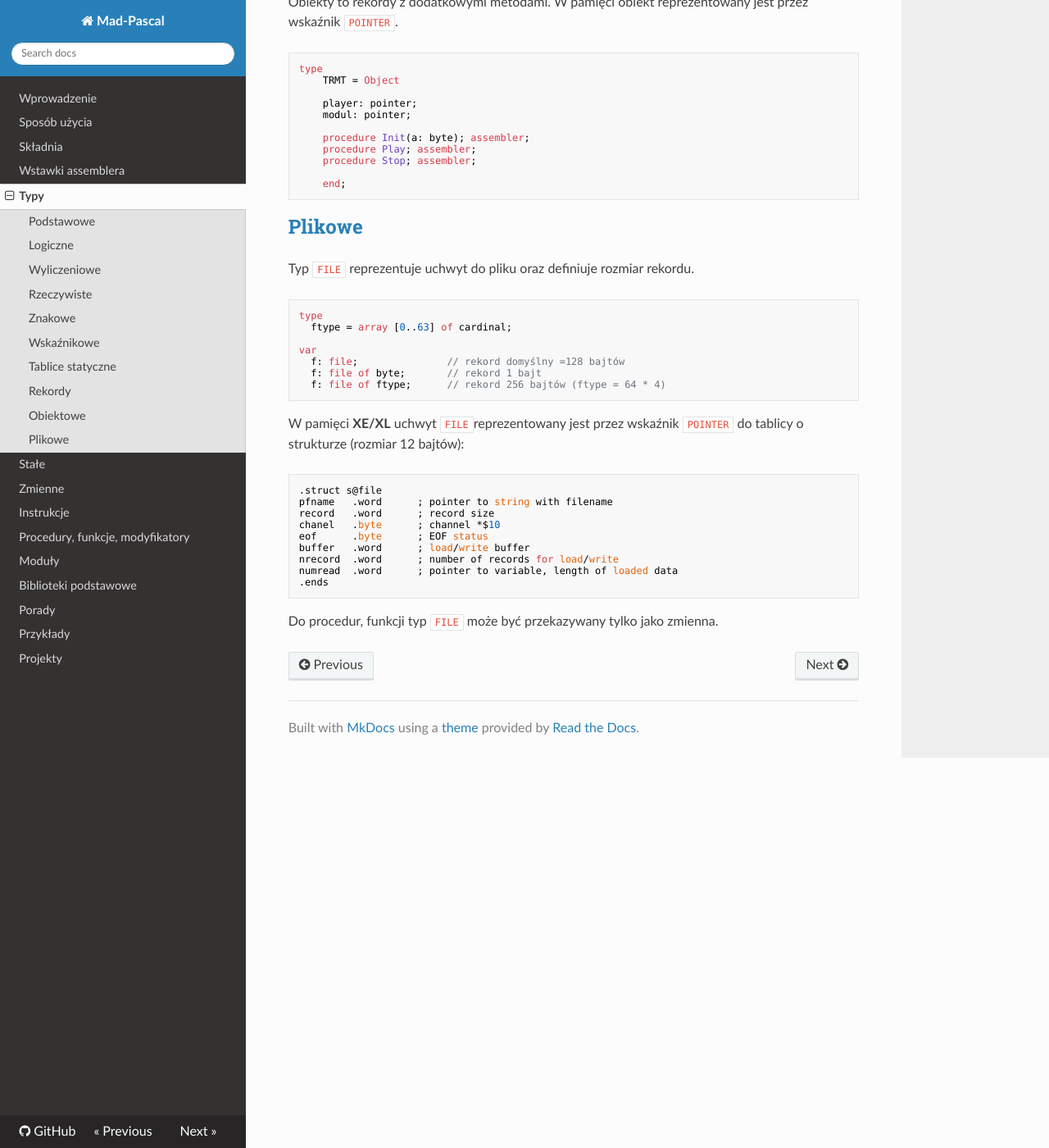
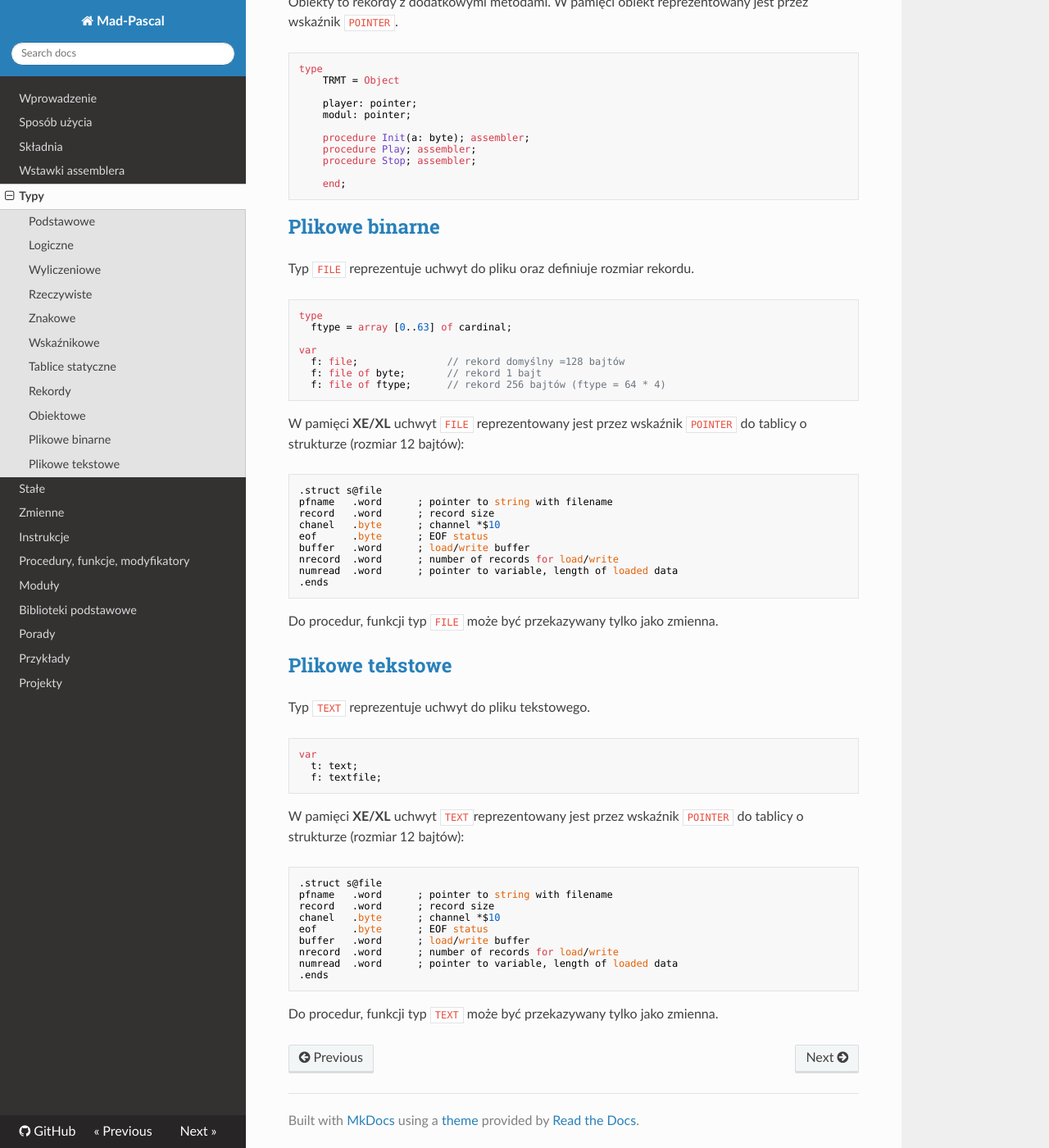
Before and after one commit to zbyti/mad-pascal-mkdocs, an MkDocs documentation site: the page built from docs/typy.md, in a window 1280 px wide and 1400 px high, scrolled down 5122 px. Shown: the whole window at 82% size. Built offline with MkDocs 1.6.1, drawn with Linux system fonts in a browser that asks for light colours; nearby versions of some CDN libraries; some of the changed text lies outside the part shown.

Commit message:
Add files via upload

````diff
--- a/docs/typy.md
+++ b/docs/typy.md
@@ -222,7 +222,7 @@ type
     end;
 ```
 
-## [Plikowe](https://www.freepascal.org/docs-html/ref/refsu17.html#x41-590003.3.4)
+## [Plikowe binarne](https://www.freepascal.org/docs-html/ref/refsu17.html#x41-590003.3.4)
 
 Typ `FILE` reprezentuje uchwyt do pliku oraz definiuje rozmiar rekordu.
 
@@ -236,7 +236,7 @@ var
   f: file of ftype;      // rekord 256 bajtów (ftype = 64 * 4)
 ```
 
-W pamięci **XE/XL** uchwyt `FILE `reprezentowany jest przez wskaźnik `POINTER` do tablicy o strukturze (rozmiar 12 bajtów):
+W pamięci **XE/XL** uchwyt `FILE` reprezentowany jest przez wskaźnik `POINTER` do tablicy o strukturze (rozmiar 12 bajtów):
 
 ```
 .struct s@file
@@ -251,3 +251,30 @@ numread  .word      ; pointer to variable, length of loaded data
 ```
 
 Do procedur, funkcji typ `FILE` może być przekazywany tylko jako zmienna.
+
+
+## [Plikowe tekstowe](https://www.freepascal.org/docs-html/ref/refsu17.html#x41-590003.3.4)
+
+Typ `TEXT` reprezentuje uchwyt do pliku tekstowego.
+
+```delphi
+var
+  t: text;
+  f: textfile;
+```
+
+W pamięci **XE/XL** uchwyt `TEXT`reprezentowany jest przez wskaźnik `POINTER` do tablicy o strukturze (rozmiar 12 bajtów):
+
+```
+.struct s@file
+pfname   .word      ; pointer to string with filename
+record   .word      ; record size
+chanel   .byte      ; channel *$10
+eof      .byte      ; EOF status
+buffer   .word      ; load/write buffer
+nrecord  .word      ; number of records for load/write
+numread  .word      ; pointer to variable, length of loaded data
+.ends
+```
+
+Do procedur, funkcji typ `TEXT` może być przekazywany tylko jako zmienna.
````
Also changed, not shown: other parts of docs/typy.md (+3 -3 lines), docs/procedury-funkcje.md (+8 -2 lines), docs/skladnia.md (+11 -11 lines), docs/stale.md (+12 -1 lines), docs/zmienne.md (added, +53 -0 lines).
